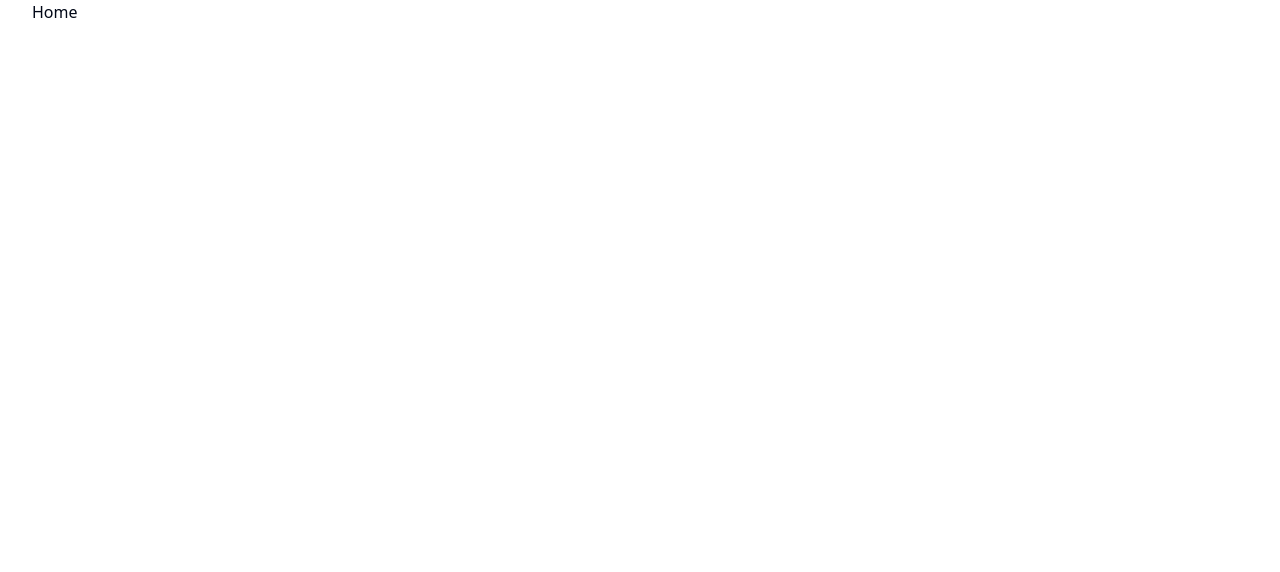
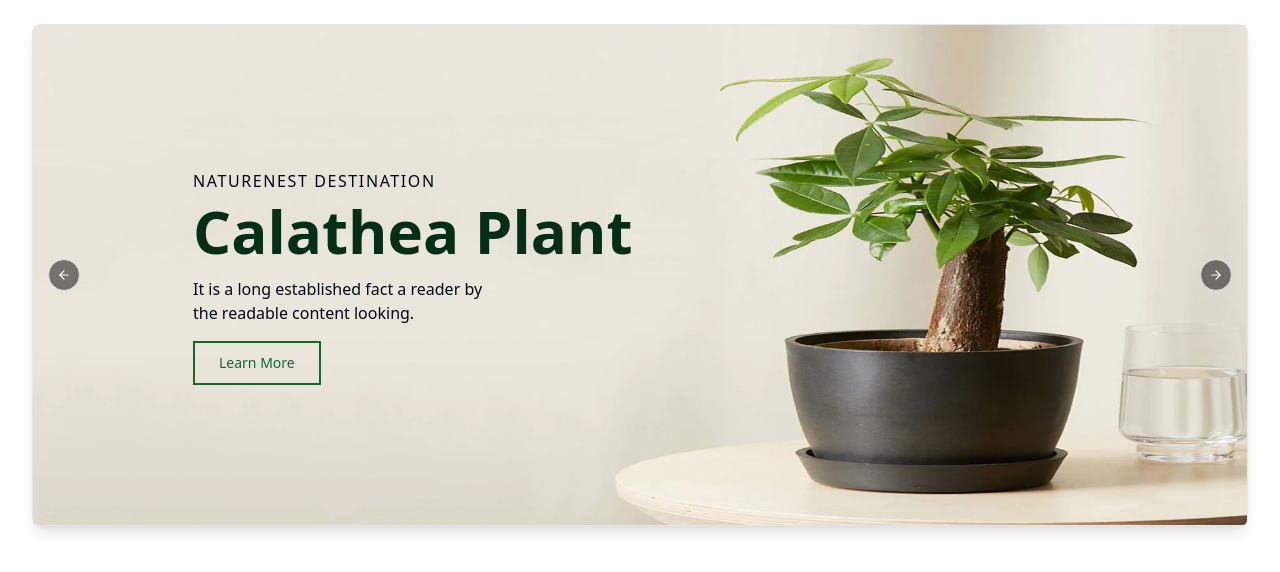
Before and after one commit to sabrinara/online-nursery-client, a React (Vite) app: page / in a window 1280 px wide. Shown: the top 572 px of the page. Built offline with nearby package versions, Linux system fonts and the light colour scheme; grey boxes are pictures that could not be loaded.

Commit message:
banner carousel added done

```diff
--- /dev/null
+++ b/src/components/HeroSection/HeroSection.tsx
@@ -0,0 +1,100 @@
+import { Card, CardContent } from "@/components/ui/card";
+import Autoplay from "embla-carousel-autoplay";
+import {
+  Carousel,
+  CarouselContent,
+  CarouselItem,
+  CarouselNext,
+  CarouselPrevious,
+} from "@/components/ui/carousel";
+import sliderImage1 from "@/assets/banner.jpg";
+import sliderImage2 from "@/assets/banner2.jpg";
+import sliderImage3 from "@/assets/banner3.jpg";
+import { Button } from "../ui/button";
+import React from "react";
+
+export function HeroSection() {
+  const sliderData = [
+    {
+      id: 1,
+      image: sliderImage1,
+      subText: "NatureNest Destination",
+      text: "Leopard Lily",
+      details: "The symbol of strength and resilience. Purify your home {{br}} with leopard lily plants.",
+    },
+    {
+      id: 2,
+      image: sliderImage2,
+      subText: "NatureNest Destination",
+      text: "Calathea Plant",
+      details: "It is a long established fact a reader by {{br}} the readable content looking.",
+    },
+    {
+      id: 3,
+      image: sliderImage3,
+      subText: "NatureNest Destination",
+      text: "Spring Plant",
+      details: "We’re Spring Plant, When you’ve got your {{br}} health, you got everything.",
+    },
+  ];
+
+  return (
+    <div className="relative w-full h-[500px] mt-6">
+      <Carousel
+        className="overflow-hidden rounded-lg shadow-lg"
+        plugins={[
+          Autoplay({
+            delay: 3000,
+          }),
+        ]}
+      >
+        <CarouselContent className="flex">
+          {sliderData.map((slider) => (
+            <CarouselItem key={slider.id} className="min-w-full">
+              <Card className="bg-transparent">
+                <CardContent
+                  className="flex  h-[500px] p-0"
+                  style={{
+                    backgroundImage: `url(${slider.image})`,
+                    backgroundSize: "cover",
+                    backgroundPosition: "center",
+                    backgroundRepeat: "no-repeat",
+                    height: "500px",
+                    transition: "transform 0.5s ease", // Equivalent to transition-transform duration-500
+                    transform: "scale(1)", // Default scale
+                  }}
+                  onMouseEnter={(e) => (e.currentTarget.style.transform = "scale(1.05)")} // Equivalent to hover:scale-105
+                  onMouseLeave={(e) => (e.currentTarget.style.transform = "scale(1)")} // Reset the scale on hover out
+                >
+                  <div className=" mt-36 ml-40 text-start">
+                    <h5 className="font-jost text-base font-medium pb-2 tracking-widest uppercase">{slider.subText}</h5>
+                    <h2 className="text-6xl font-bold mb-2 text-green-950">
+                      {slider.text}
+                    </h2>
+                    <p className="text-md font-medium mt-4">
+                      {slider.details?.split("{{br}}")?.map((line, index) => (
+                        <React.Fragment key={index}>
+                          {line}
+                          <br />
+                        </React.Fragment>
+                      ))}
+                    </p>
+                    <Button className="border-2 border-green-800 px-6 py-5 rounded-none bg-transparent text-green-800 mt-4 hover:bg-green-950 hover:text-white">
+                      Learn More
+                    </Button>
+                  </div>
+                </CardContent>
+              </Card>
+            </CarouselItem>
+          ))}
+        </CarouselContent>
+        <CarouselPrevious className="absolute left-4 top-1/2 transform -translate-y-1/2 text-white bg-black bg-opacity-50 p-2 rounded-full cursor-pointer hover:bg-opacity-75 transition-opacity duration-300">
+          &#9664;
+        </CarouselPrevious>
+        <CarouselNext className="absolute right-4 top-1/2 transform -translate-y-1/2 text-white bg-black bg-opacity-50 p-2 rounded-full cursor-pointer hover:bg-opacity-75 transition-opacity duration-300">
+          &#9654;
+        </CarouselNext>
+      </Carousel>
+    </div>
+  );
+}
--- a/src/pages/Home/Home.tsx
+++ b/src/pages/Home/Home.tsx
@@ -1,8 +1,9 @@
-
+import { HeroSection } from "@/components/HeroSection/HeroSection";
 export default function Home() {
   return (
     <div className="mx-auto container">
-      <h1>Home</h1>
+      <HeroSection />
+
     </div>
   );
 }
```
